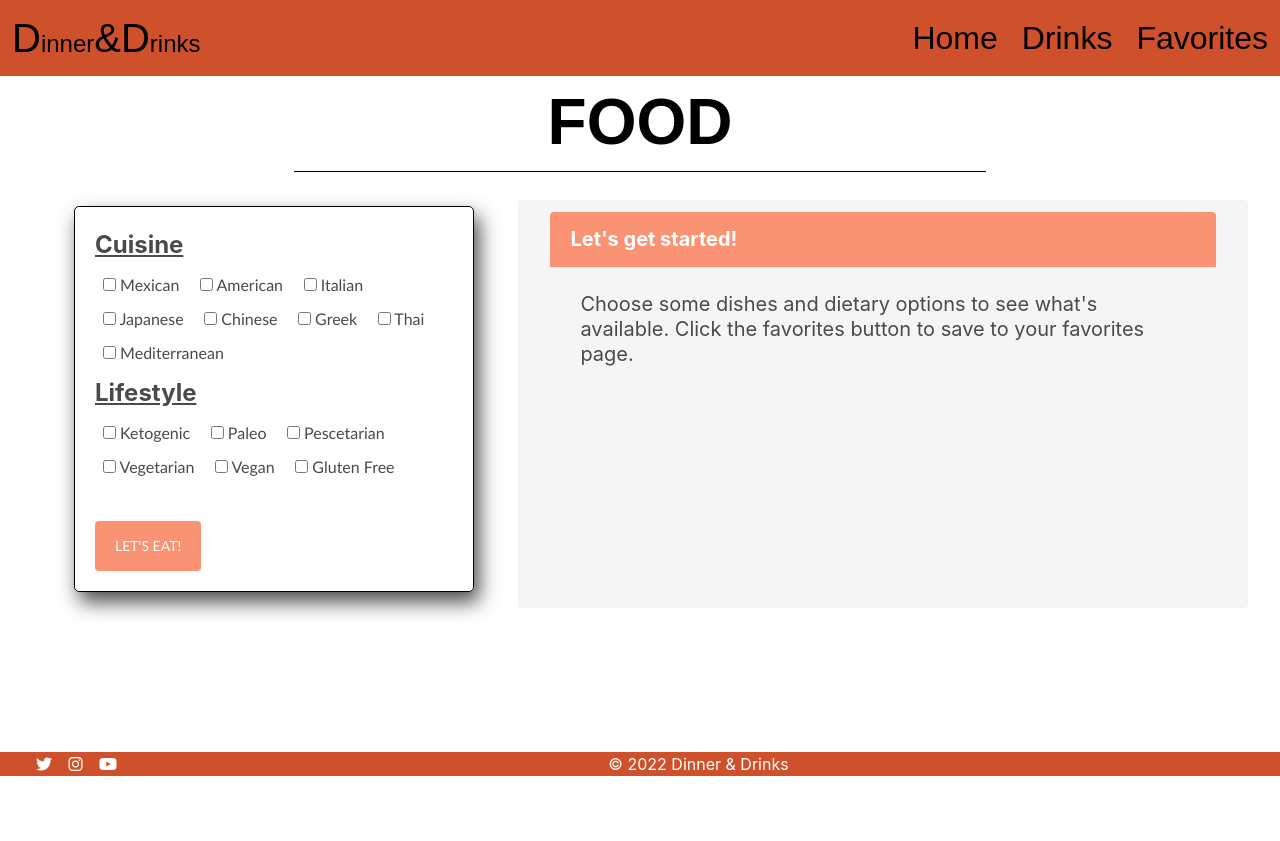
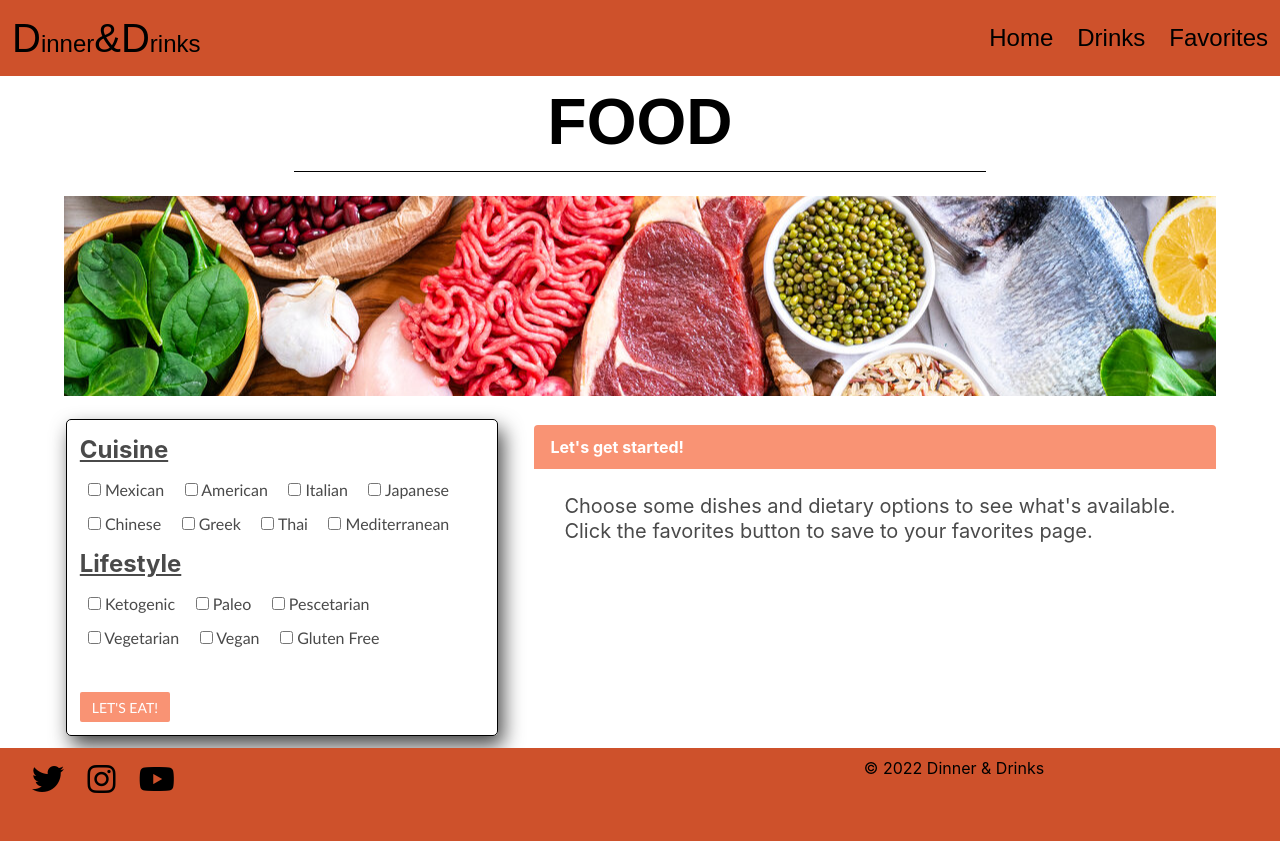
Before and after one commit to sophiehomer/dinner_and_drinks, a plain HTML site: page index.html in a window 1280 px wide. Before the commit the page ends 800 px from the top, so only its background shows below. Drawn offline with nearby package versions, Linux system fonts and the light colour scheme.

Commit message:
added banners to drink and food pages

```diff
--- a/assests/styles/styles.css
+++ b/assests/styles/styles.css
@@ -13,6 +13,7 @@ html {
 }
 .navbar-menu {
   background-color: var(--header-color);
+
 }
 header {
   position: sticky;
@@ -58,15 +59,6 @@ h3 {
   font-size: 14px;
 }
 
-.footer {
-    background-color: var(--header-color);
-    position: fixed;
-    bottom: 0;
-    width: 100%;
-    padding: 0;
-    margin-bottom: 0;
-}
-
 .favorites {
   background-color: rgb(255, 253, 253);
   border: 1px solid black;
@@ -75,19 +67,16 @@ h3 {
 .favorites:active, .favorites:focus {
   font-weight: 900;
   color: rgb(189, 56, 56)
-
 }
 .navbar-item, .logo {
   color: var(--seconary-color);
   font-family: Didot, sans-serif;
 }
-.navbar-item {
-  font-size: 2.5vw;
-}
+
 .options-container  {
   margin-top: 10px;
   border: 1px solid black;
-  padding: 20px;
+  padding: 1vw;
   border-radius: 5px;
   box-shadow: 5px 10px 20px;
   align-items: center;
@@ -99,7 +88,7 @@ h3 {
   position: -webkit-sticky;
   padding-right: 1vw;
   top: 5rem;
-  padding-left: 10px;
+  padding-left: 2px;
 }
 
 .page-title {
@@ -148,3 +137,39 @@ label {
   font-weight: bolder;
 
 }
+
+.footer {
+  background-color: var(--header-color);
+  position: fixed;
+  bottom: -100px;
+  width: 100%;
+}
+
+.footer-icons {
+  color: black;
+  margin-right: .5vw;
+}
+.footer-copyright {
+  font-weight: bold;
+  color: black;
+}
+
+#banner-food {
+  background-image: url(../images/well-foods-microbiome-mobileMasterAt3x.jpeg);
+  background-position: center;
+  height: 200px;
+  width: 100%;
+  margin-bottom: 1vw;
+}
+
+#banner-drink {
+  background-image: url(../images/assorted-wine-bottles-1283219.jpeg);
+  background-position: center;
+  height: 200px;
+  width: 100%;
+  margin-bottom: 1vw;
+}
+
+#results {
+  padding-bottom: 20vw;
+}
--- a/index.html
+++ b/index.html
@@ -18,9 +18,9 @@
             <div class="navbar-brand">
                 <a class="navbar-item" href="homepage.html">
                     <div class="logo">
-                        <h1 class="is-size-3 is-size-4-mobile is-size-2-desktop logo">D<span
-                                class="is-size-5 is-size-6-mobile is-size-4-desktop ">inner</span>&D<span
-                                class="is-size-5 is-size-6-mobile is-size-4-desktop">rinks</span></h1>
+                        <h1 class="is-size-2 is-size-3-mobile is-size-2-desktop logo">D<span
+                                class="is-size-4 is-size-5-mobile">inner</span>&D<span
+                                class="is-size-4 is-size-5-mobile">rinks</span></h1>
                     </div>
                 </a>
                 <a role="button" class="navbar-burger" aria-label="menu" aria-expanded="true"
@@ -32,13 +32,13 @@
             </div>
             <div id="navbarBasicExample" class="navbar-menu">
                 <div class="navbar-end">
-                    <a class="navbar-item" href="homepage.html">
+                    <a class="navbar-item is-size-4 is-size-6-mobile" href="homepage.html">
                         Home
                     </a>
-                    <a class="navbar-item" href="drinkIndex.html">
+                    <a class="navbar-item is-size-4 is-size-6-mobile" href="drinkIndex.html">
                         Drinks
                     </a>
-                    <a class="navbar-item" href="favorites.html">
+                    <a class="navbar-item is-size-4 is-size-6-mobile" href="favorites.html">
                         Favorites
                     </a>
                 </div>
@@ -48,7 +48,8 @@
     <!-- Main Form -->
     <main class="container">
         <h2 class="has-text-centered page-title title">FOOD</h2>
-        <div class="columns is-variable is-8">
+        <div id="banner-food"></div>
+        <div class="columns">
             <aside class="column">
                 <div id="form">
                     <div class="options-container">
@@ -99,8 +100,7 @@
                                         Paleo
                                     </label>
                                     <label class="checkbox mx-2 pt-3">
-                                            <input type="checkbox" class="lifestyle" id="pescetarian"
-                                                value="pescetarian">
+                                        <input type="checkbox" class="lifestyle" id="pescetarian" value="pescetarian">
                                         Pescetarian
                                     </label>
                                     <label class="checkbox mx-2 pt-3">
@@ -117,18 +117,18 @@
                                         Gluten Free
                                     </label>
                                     <div class="block">
-                                        <button type="submit" class="button is-medium mt-4" id="search_food">
+                                        <button type="submit" class="button is-small mt-4" id="search_food">
                                             <h3>LET'S EAT!</h3>
                                         </button>
                                     </div>
                                 </div>
             </aside>
             <!-- display the results as cards -->
-            <article id="results" class="message column mt-4 mb-4 is-three-fifths is-medium">
+            <article id="results" class="column mt-4 mb-4 is-three-fifths">
                 <div class="message-header">
                     <p>Let's get started!</p>
                 </div>
-                <div class="message-body subtitle mr-4">
+                <div class="message-body subtitle">
                     Choose some dishes and dietary options to see what's available. Click the favorites button to save
                     to your favorites page.
                 </div>
@@ -136,16 +136,25 @@
         </div>
     </main>
     <!--end of container-->
-    <footer class="level is-mobile footer">
-        <div class="footer-left pl-5">
-            <i class="fab fa-twitter has-text-white pl-3"></i>
-            <i class="fab fa-instagram has-text-white pl-3"></i>
-            <i class="fab fa-youtube has-text-white pl-3"></i>
+    <!-- Footer -->
+    <footer class="pt-2 footer">
+        <div class="columns">
+            <div class="footer-left column ">
+                <a href="#" class="footer-icons is-size-3 is-size-6-mobile">
+                    <i class="fab fa-twitter blackiconcolor pl-2"></i>
+                </a>
+                <a href="#" class="footer-icons is-size-3 is-size-6-mobile">
+                    <i class="fab fa-instagram blackiconcolor pl-2"></i>
+                </a>
+                <a href="#" class="footer-icons is-size-3 is-size-6-mobile">
+                    <i class="fab fa-youtube blackiconcolor pl-2"></i>
+                </a>
             </div>
-        <div class="level-item has-text-centered has-text-white">
-            <h4>&copy; 2022 Dinner & Drinks</h4>
+            <div class="footer-copyright column">
+                <h4 class="has-text-centered">&copy; 2022 Dinner & Drinks</h4>
             </div>
         </footer>
+        </div>
     <script src="assests/js/index.js"></script>
 </body>
 
```
Also changed, not shown: drinkIndex.html (+27 -18 lines), favorites.html (+16 -9 lines), homepage.html (+18 -10 lines). Lines whose indentation alone changed are shown as unchanged.
